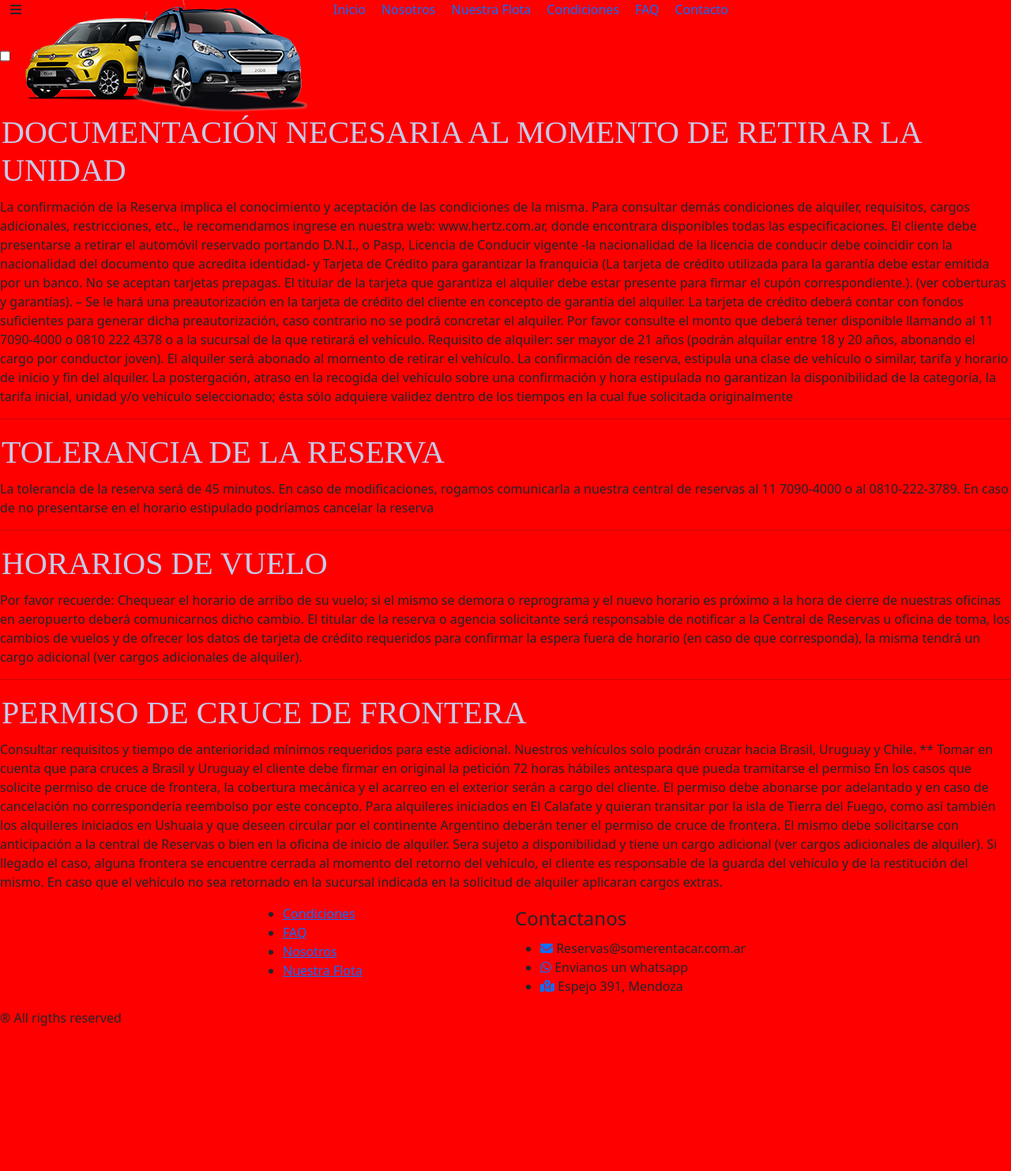
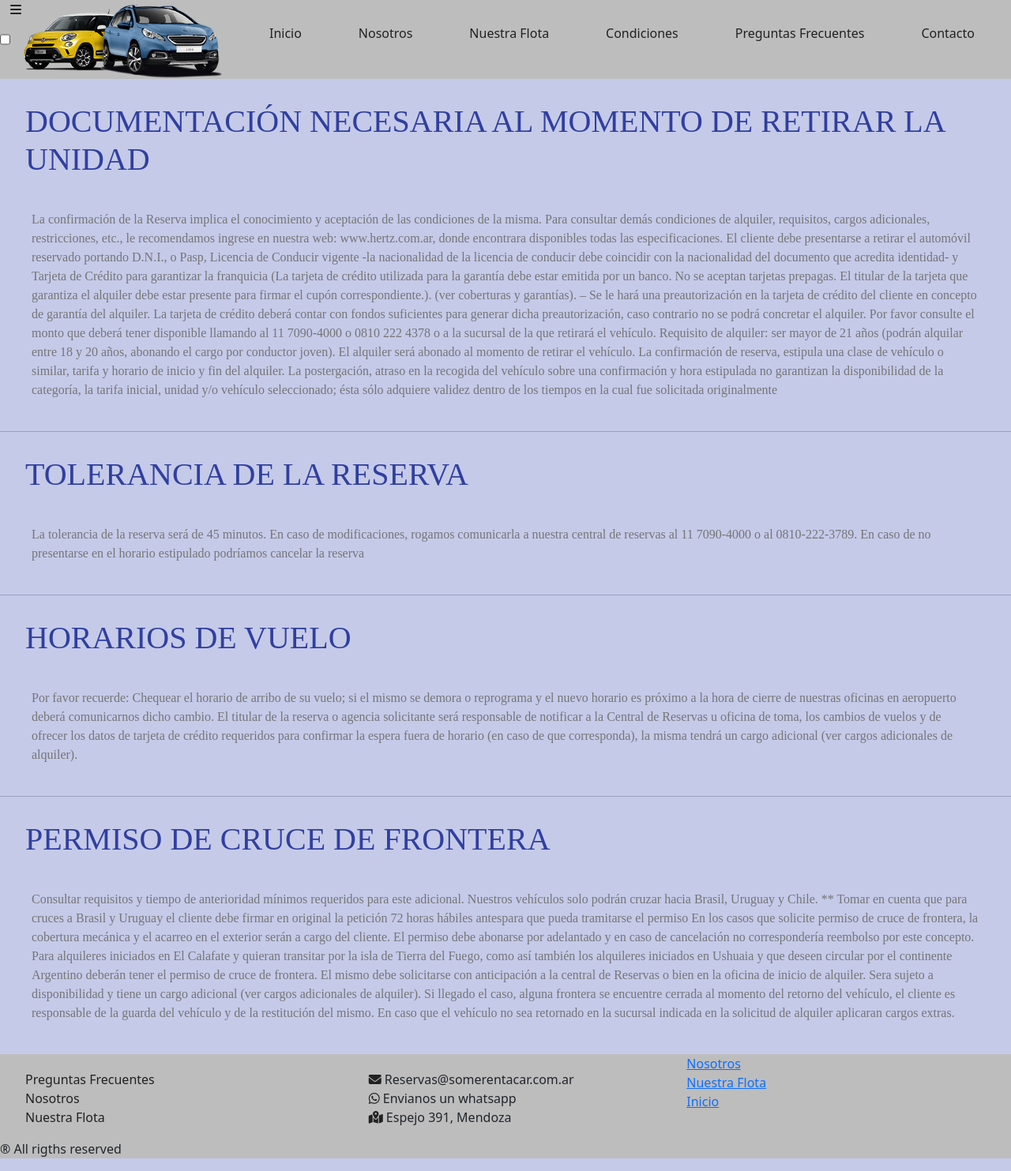
Before and after one commit to agus4809/proyectoFinal_someRentaCar, a website: page views/condiciones.html in a window 1280 px wide. Shown: the whole page at 79% size. Before the commit the page ends 1317 px from the top, so only its background shows below. Drawn offline with nearby package versions, Linux system fonts and the light colour scheme; a web font is replaced by a local one.

Commit message:
html condiciones se agrega sass maps y extend

```diff
--- a/assets/scss/misc/_vars.scss
+++ b/assets/scss/misc/_vars.scss
@@ -1,4 +1,4 @@
-
+//colores//
 $Dark_primary:#303F9F;
 $ligth_primary:#C5CAE9;
 $text_icons:#FFFFFF;
@@ -7,11 +7,11 @@ $primary_text:#212121;
 $secondary_text:#757575;
 $acent_color:#4CAF50;
 
-
+//fuentes//
 $principal: 'Barlow', 'sans-serif';
 $secundaria: 'Roboto';
 
-
+//tamaños//
 $small: 1.4em;
 $mid: 2.2em;
 $large:5.2em;
--- a/assets/scss/views/_condiciones.scss
+++ b/assets/scss/views/_condiciones.scss
@@ -1,36 +1,99 @@
 
 
-h1{
-    @include titulo($mid,$principal,center,$ligth_primary);
-    padding: 2px;
-}
+
 nav{
     @include nav($Dark_primary,100px,80px);
     display: flex;
+    background-color: $divider;
+
 
     ul{
         display: flex;
         flex-direction: row;
         list-style: none;
-        text-align: right;
+        justify-content: space-around;
+        width: 100%;
+        align-items: center;
 
 
     }
     li{
         text-decoration: none;
         margin-right: 20px;
-        align-items: center;
 
     }
     a{
         text-decoration: none;
+        color: $primary_text;
+        font: $secundaria;
+    }
+    img{
+        width:20%;
     }
     a:hover {
-        color: #afb42b;
-        background-color: #212121;
+        color:$Dark_primary;
+        font-size: $small;
       }
 
 }
 body{
-    background-color: red;
+    background-color: $ligth_primary;
 }
+main{
+    h1{
+        @include titulo($mid,$principal,center,$Dark_primary);
+        padding: 0 2px;
+        margin: 30px
+    }
+    p{
+        @include parrafo($small, $secundaria, justify, $secondary_text);
+            margin: 40px;
+
+    }
+}
+footer{
+    background-color: $divider;
+    .links_footer{
+        ul{
+            margin-top: 20px;
+        }
+        li{
+            list-style: none;
+        }
+        a{
+            color: $primary_text;
+            text-decoration: none;
+        }
+        a:hover{
+            color: $acent_color;
+            font-size: $small;
+        }
+    }
+    .contacto_footer{
+        @extend .links_footer;
+    }
+    .btn_footer{
+
+        border-radius: 5px;
+        letter-spacing: 2px;
+        margin: 10px;
+        padding: 10px;
+        text-align: center;
+     text-decoration: none;
+    }
+    $links:(
+        inicio: $Dark_primary,
+        nosotros:$acent_color,
+        nuestra_flota:$ligth_primary,
+
+    );
+
+    @each $link, $color in $links{
+        .btn-#{$link} {
+            @extend .btn_footer;
+            color:$color;
+        }
+    }
+
+
+}
--- a/css/style.css
+++ b/css/style.css
@@ -146,6 +146,8 @@ nav ul li a:hover {
   text-align: justify;
   padding: 50px;
 }
+
+/* css de footer---------------------------------- */
 footer {
   padding-top: 10px;
   background-color: #dcedc8;
--- a/index.html
+++ b/index.html
@@ -4,7 +4,14 @@
     <meta charset="UTF-8" />
     <meta http-equiv="X-UA-Compatible" content="IE=edge" />
     <meta name="viewport" content="width=device-width, initial-scale=1.0" />
-
+   <meta name="keywords" content="auto, autos, alquiler, mendoza, san rafael, potrerillos, aconcagua, bodegas,
+      turismo, viajes, argentina, rent a car, movilidad,rent car, rentacar, rentcar, aluguel do carro,
+      carro, ruta, carretera, camino, hertz, avis, localiza, despegar, cuyo, traslado">
+   <meta name="description" content="Empresa de alquiler de autos en Mendoza con 20 años de experiencia.
+      Vehiculos cero kilometro, tarifas accesibles con seguro incluido y kilometraje ilimitado.
+      Nuestros años en el rubro hacen la diferencia, queremos que tengas una experiencia unica,
+      sin problemas, sin lineas chicas y por sobre todo que vuelvas y nos recomiendes.">
+   <meta name="robots" content="index, follow">
     <link href="https://cdn.jsdelivr.net/npm/bootstrap@5.2.0-beta1/dist/css/bootstrap.min.css" rel="stylesheet" integrity="sha384-0evHe/X+R7YkIZDRvuzKMRqM+OrBnVFBL6DOitfPri4tjfHxaWutUpFmBp4vmVor" crossorigin="anonymous">
     <script src="https://cdn.jsdelivr.net/npm/bootstrap@5.2.0-beta1/dist/js/bootstrap.bundle.min.js" integrity="sha384-pprn3073KE6tl6bjs2QrFaJGz5/SUsLqktiwsUTF55Jfv3qYSDhgCecCxMW52nD2" crossorigin="anonymous"></script>
 
@@ -17,7 +24,8 @@
     <link href="https://fonts.googleapis.com/css2?family=Gentium+Plus:ital,wght@0,400;0,700;1,400&family=Roboto:wght@100;300;500;900&display=swap" rel="stylesheet">
     <link rel="preconnect" href="https://fonts.googleapis.com">
     <link rel="preconnect" href="https://fonts.gstatic.com" crossorigin>
-    <link href="https://fonts.googleapis.com/css2?family=Fredericka+the+Great&family=Gentium+Plus:ital,wght@0,400;0,700;1,400&family=Indie+Flower&family=Roboto:wght@100;300;500;900&display=swap" rel="stylesheet">    <title>some Rent a car</title>
+    <link href="https://fonts.googleapis.com/css2?family=Fredericka+the+Great&family=Gentium+Plus:ital,wght@0,400;0,700;1,400&family=Indie+Flower&family=Roboto:wght@100;300;500;900&display=swap" rel="stylesheet">
+    <title>Some Rent a car</title>
   </head>
   <body>
     <section id="wrapper-gral">
@@ -27,13 +35,13 @@
           <label for="check" class="checkBtn">
             <i class="fa-solid fa-bars" ></i>
           </label>
-          <img src="./assets/img/car_hero.png" alt=""/ class="logo">
+          <img src="./assets/img/car_hero.png" alt="Imagen no disponible"/ class="logo">
           <ul>
             <li><a href="index.html">Inicio</a></li>
             <li><a href="./views/nosotros.html">Nosotros</a></li>
             <li><a href="./views/nuestraFlota.html">Nuestra Flota</a></li>
             <li><a href="./views/condiciones.html">Condiciones</a></li>
-            <li><a href="./views/faq.html">FAQ</a></li>
+            <li><a href="./views/faq.html">Preguntas Frecuentes</a></li>
             <li><a href="#contacto">Contacto</a></li>
           </ul>
         </nav>
@@ -64,7 +72,7 @@
             <h1>Alquiler de autos en Mendoza</h1>
           </div>
           <div class="img__main">
-            <img src="./assets/img/intro-autos.png" alt="">
+            <img src="./assets/img/intro-autos.png" alt="Imagen no disponible">
           </div>
 
       </main>
@@ -74,7 +82,7 @@
           <div class="col-md-3 fuentes piePag">
               <ul>
                   <li><a href="./views/condiciones.html">Condiciones</a></li>
-                  <li><a href="./views/faq.html">FAQ</a></li>
+                  <li><a href="./views/faq.html">Preguntas Frecuentes</a></li>
                   <li><a href="./views/nosotros.html">Nosotros</a></li>
                   <li><a href="./views/nuestraFlota.html">Nuestra Flota</a></li>
 
--- a/views/condiciones.html
+++ b/views/condiciones.html
@@ -13,25 +13,25 @@
     <link rel="preconnect" href="https://fonts.googleapis.com">
 <link rel="preconnect" href="https://fonts.gstatic.com" crossorigin>
 <link href="https://fonts.googleapis.com/css2?family=Gentium+Plus:ital,wght@0,400;0,700;1,400&family=Roboto:wght@100;300;500;900&display=swap" rel="stylesheet">
-    <title>some Rent a car</title>
+    <title>Some Rent a car / Condiciones</title>
     <link href="https://cdn.jsdelivr.net/npm/bootstrap@5.2.0-beta1/dist/css/bootstrap.min.css" rel="stylesheet" integrity="sha384-0evHe/X+R7YkIZDRvuzKMRqM+OrBnVFBL6DOitfPri4tjfHxaWutUpFmBp4vmVor" crossorigin="anonymous">
     <link rel="stylesheet" href="../css/main.css" />
   </head>
 <body>
-  <section id="wrapper-gral">
+  <section id="">
     <header>
       <nav class="menu">
         <input  type="checkbox" id="check">
         <label for="check" class="checkBtn">
           <i class="fa-solid fa-bars" ></i>
         </label>
-        <img src="../assets/img/car_hero.png" alt=""/ class="logo">
+        <img src="../assets/img/car_hero.png" alt="Imagen no disponible"/ class="logo">
         <ul>
           <li><a href="../index.html">Inicio</a></li>
           <li><a href="../views/nosotros.html">Nosotros</a></li>
           <li><a href="../views/nuestraFlota.html">Nuestra Flota</a></li>
           <li><a href="../views/condiciones.html">Condiciones</a></li>
-          <li><a href="../views/faq.html">FAQ</a></li>
+          <li><a href="../views/faq.html">Preguntas Frecuentes</a></li>
           <li><a href="#contacto">Contacto</a></li>
         </ul>
       </nav>
@@ -110,31 +110,36 @@
       </main>
     <footer >
       <div class="row">
-          <div class="col-md-3"></div>
-        <div class="col-md-3 fuentes piePag">
+
+        <div class="col-4 col-md-4 links_footer">
             <ul>
-                <li><a href="./views/condiciones.html">Condiciones</a></li>
-                <li><a href="./views/faq.html">FAQ</a></li>
+                <li><a href="./views/faq.html">Preguntas Frecuentes</a></li>
                 <li><a href="./views/nosotros.html">Nosotros</a></li>
                 <li><a href="./views/nuestraFlota.html">Nuestra Flota</a></li>
-
-
             </ul>
         </div>
-        <div class="col-md-3 fuentes">
-
-            <fieldset>
-                <legend id="contacto">Contactanos</legend>
+        <div class="col-4 col-md-4 contacto_footer">
               <ul>
                   <li><a href="mailto:augusto4809@gmail.com" target="_blank"><i class="fa-solid fa-envelope"></i></a>  Reservas@somerentacar.com.ar</li>
                   <li><a href="https://api.whatsapp.com/send?phone=5492944922404" target="_blank"><i class="fa-brands fa-whatsapp"></i></a>  Envianos un whatsapp</li>
                   <li><a href="https://www.google.com/maps/dir//Gral.+Espejo+391,+M5500+Mendoza/@-32.8885385,-68.8461127,17z/data=!4m8!4m7!1m0!1m5!1m1!1s0x967e091b7458a1e3:0x3dfae019c07d61e5!2m2!1d-68.843924!2d-32.888543" target="_blank"><i class="fa-solid fa-map-location-dot"></i></a>  Espejo 391, Mendoza  </ul>
                   </li>
               </ul>
-            </fieldset>
+
 
         </div>
-        <div class="col-md-3"></div>
+        <div class="col-4 col-md-4">
+          <div >
+            <a href="" class=".btn-nosotros">Nosotros</a>
+          </div>
+          <div>
+            <a href=""class=".btn-nuestra_flota">Nuestra Flota</a>
+          </div>
+          <div>
+            <a href=""class=".btn-inicio">Inicio</a>
+          </div>
+
+        </div>
       </div>
 
 
```
Also changed, not shown: package.json (+285 -2 lines), views/adicionales.html (+4 -4 lines), views/faq.html (+9 -26 lines), views/nosotros.html (+4 -4 lines), views/nuestraFlota.html (+4 -4 lines), views/reserva.html (+4 -4 lines), views/reservaFinalizada.html (+3 -3 lines), views/resultados.html (+7 -7 lines), views/seguros.html (+3 -3 lines), css/main.css.
